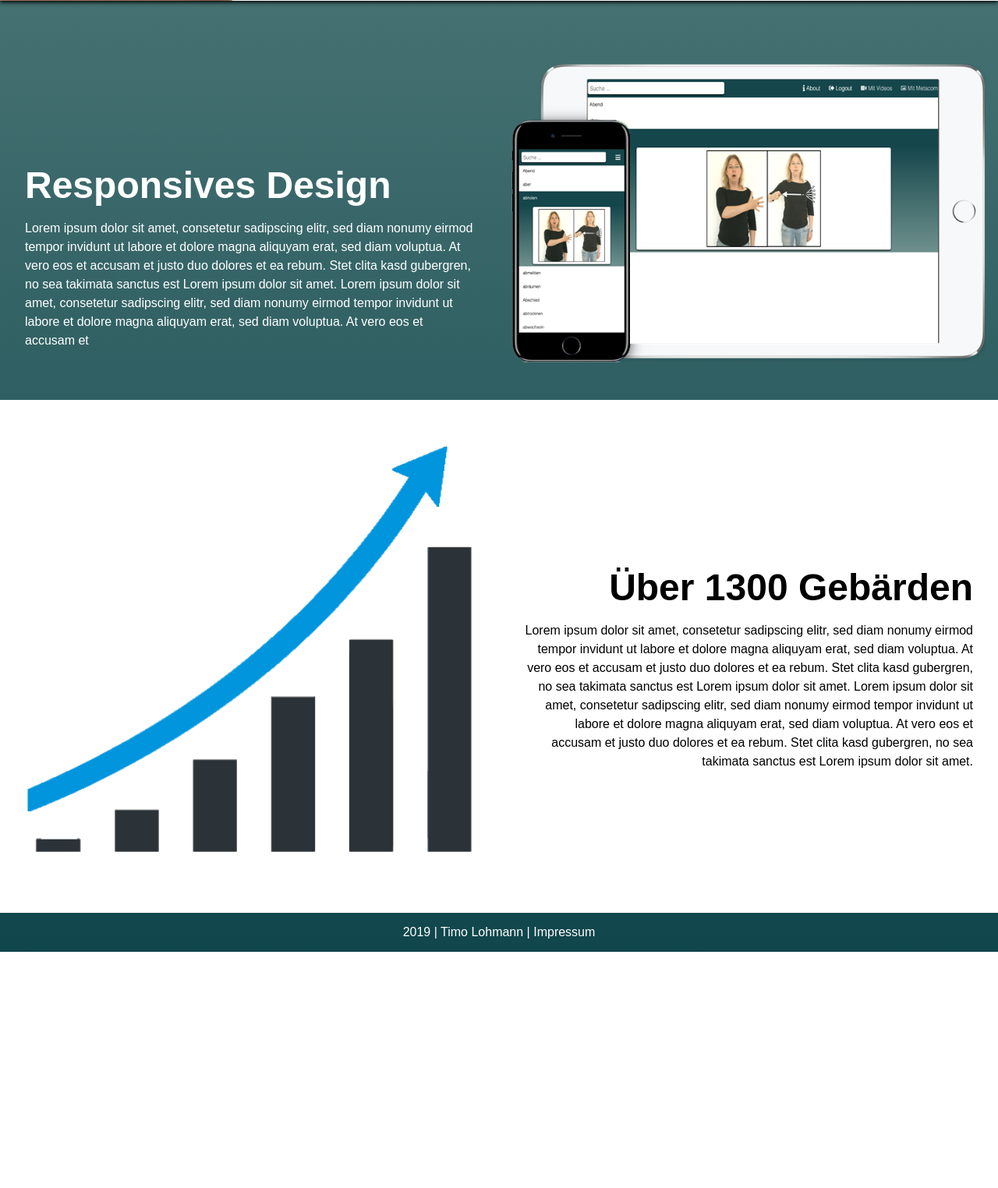
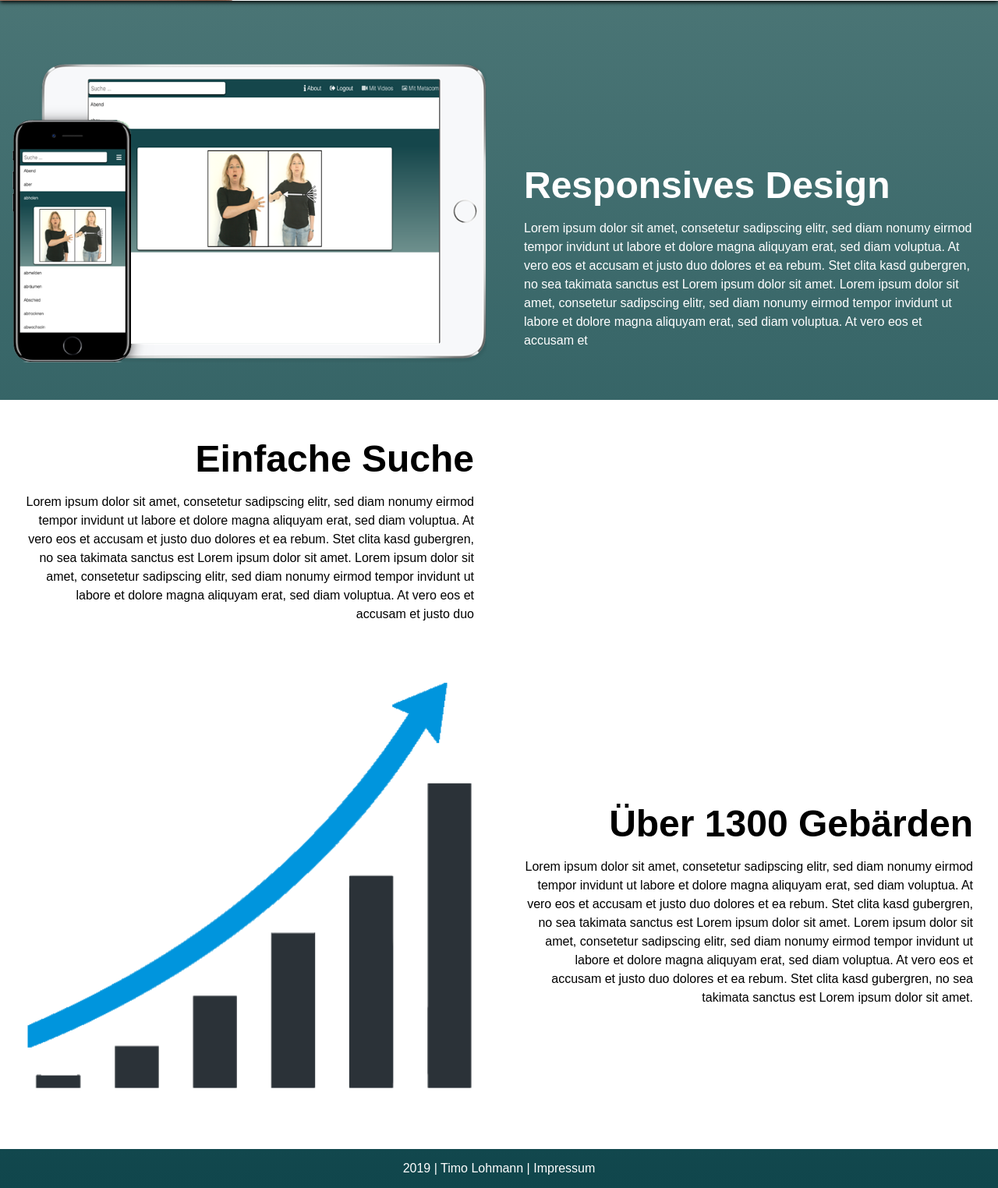
Before and after one commit to tiloman/gebaerden, a PHP site: page /login.php in a window 1280 px wide. Shown: the part 925-2449 px from the top of the page at 78% size. Before the commit the page ends 2146 px from the top, so only its background shows below. Run offline with PHP 8.4, Linux system fonts and the light colour scheme; some libraries are stand-ins or nearby versions; grey boxes are pictures that could not be loaded.

Commit message:
updated index. added video

```diff
--- a/login.php
+++ b/login.php
@@ -74,17 +74,33 @@ if(isset($_GET['login'])) {
   </div>
 <div class="login_flex_container">
   <div class="flexbox_trans">
+    <img src="/gebaerden/img/responsive_gebaerden.png">
+  </div>
+
+  <div class="flexbox_trans">
     <p class="head_text_white"> Responsives Design</p>
     <p class="sub_text_left"> Lorem ipsum dolor sit amet, consetetur sadipscing elitr, sed diam nonumy eirmod tempor invidunt ut labore et dolore magna aliquyam erat, sed diam voluptua. At vero eos et accusam et justo duo dolores et ea rebum. Stet clita kasd gubergren, no sea takimata sanctus est Lorem ipsum dolor sit amet. Lorem ipsum dolor sit amet, consetetur sadipscing elitr, sed diam nonumy eirmod tempor invidunt ut labore et dolore magna aliquyam erat, sed diam voluptua. At vero eos et accusam et</p>
   </div>
 
-  <div class="flexbox_trans">
-    <img src="/gebaerden/img/responsive_gebaerden.png">
+
+</div>
+
+
+
+<div class="login_flex_container_white">
+  <div class="flexbox">
+    <video height="60%" autoplay muted loop preload="auto"> <source src="/gebaerden/img/gebaerden_iphone_video.mov" type="video/mp4"></video>
+  </div>
+
+  <div class="flexbox">
+    <!-- <img class="img_left" src="https://upload.wikimedia.org/wikipedia/commons/1/13/Sign_language_T.svg" height=200px> -->
+    <p class="head_text_black">Einfache Suche</p>
+    <p class="sub_text_right">
+      Lorem ipsum dolor sit amet, consetetur sadipscing elitr, sed diam nonumy eirmod tempor invidunt ut labore et dolore magna aliquyam erat, sed diam voluptua. At vero eos et accusam et justo duo dolores et ea rebum. Stet clita kasd gubergren, no sea takimata sanctus est Lorem ipsum dolor sit amet. Lorem ipsum dolor sit amet, consetetur sadipscing elitr, sed diam nonumy eirmod tempor invidunt ut labore et dolore magna aliquyam erat, sed diam voluptua. At vero eos et accusam et justo duo
   </div>
 </div>
 
 <div class="login_flex_container_white">
-
 
   <div class="flexbox">
     <!-- <img class="img_left" src="https://upload.wikimedia.org/wikipedia/commons/1/13/Sign_language_T.svg" height=200px> -->
```
Also changed, not shown: html2pdf.php (+7 -11 lines), html2pdf_test.php (deleted, +0 -21 lines), 2 other files.
